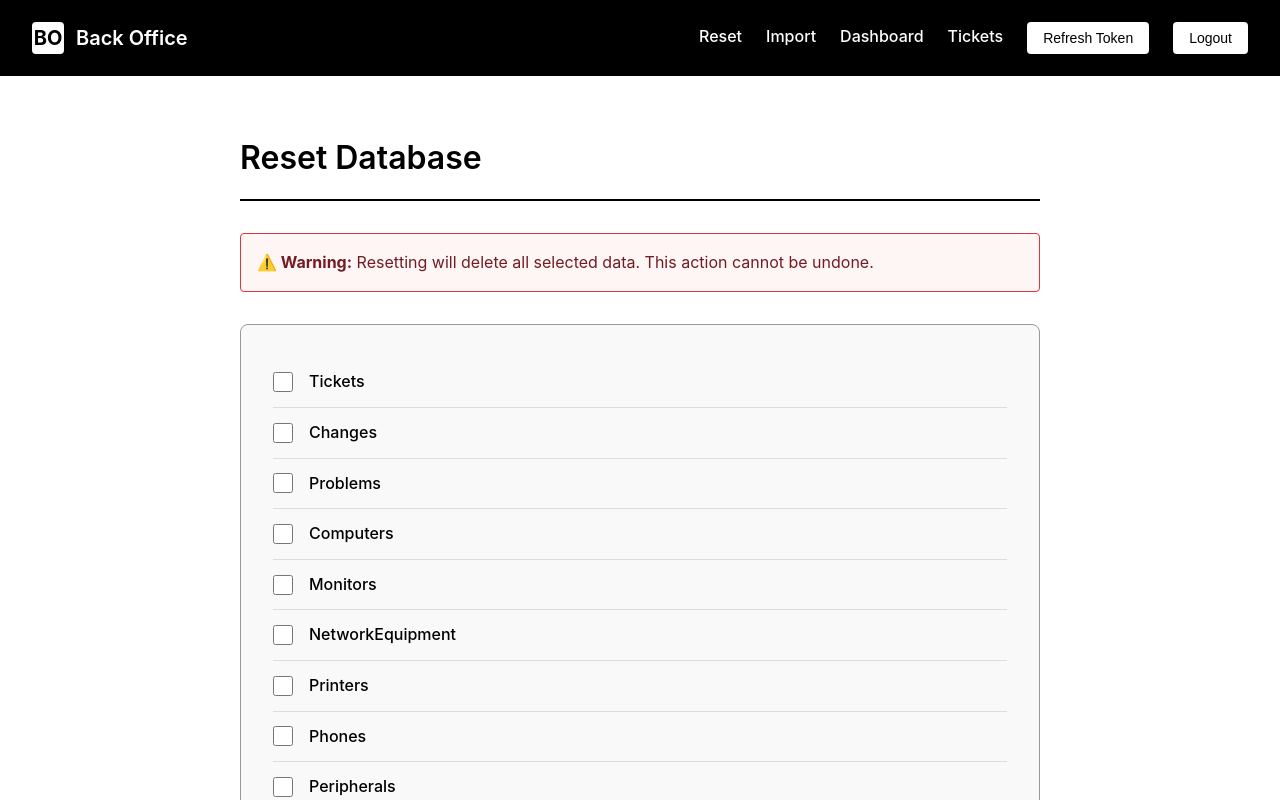
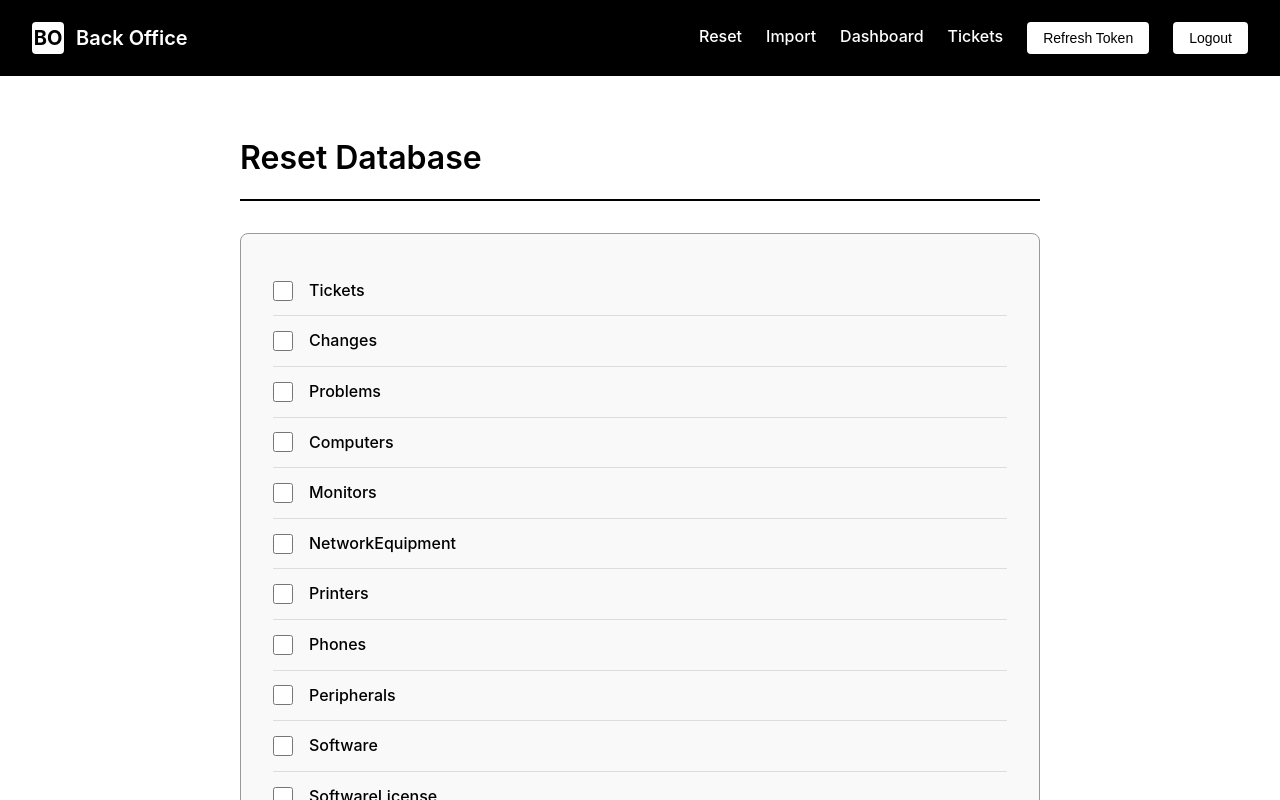
Before and after one commit to EdouardoRabe/glpi, a React (Vite) app: page /reset in a window 1280 px wide. Shown: the top 800 px of the page. Built offline with nearby package versions, Linux system fonts and the light colour scheme; no server answers; sample sign-in values are in the browser's storage.

Commit message:
Update BOReset.jsx

```diff
--- a/src/pages/BO/BOReset.jsx
+++ b/src/pages/BO/BOReset.jsx
@@ -32,10 +32,6 @@ export default function BOReset() {
         <div className="bo-reset">
             <h1>Reset Database</h1>
 
-            <div className="bo-reset-warning">
-                <strong>⚠️ Warning:</strong> Resetting will delete all selected data. This action cannot be undone.
-            </div>
-
             <div className="bo-reset-list">
                 {toDelete?.map(item => (
                     <div key={item.order} className="bo-reset-item">
```
